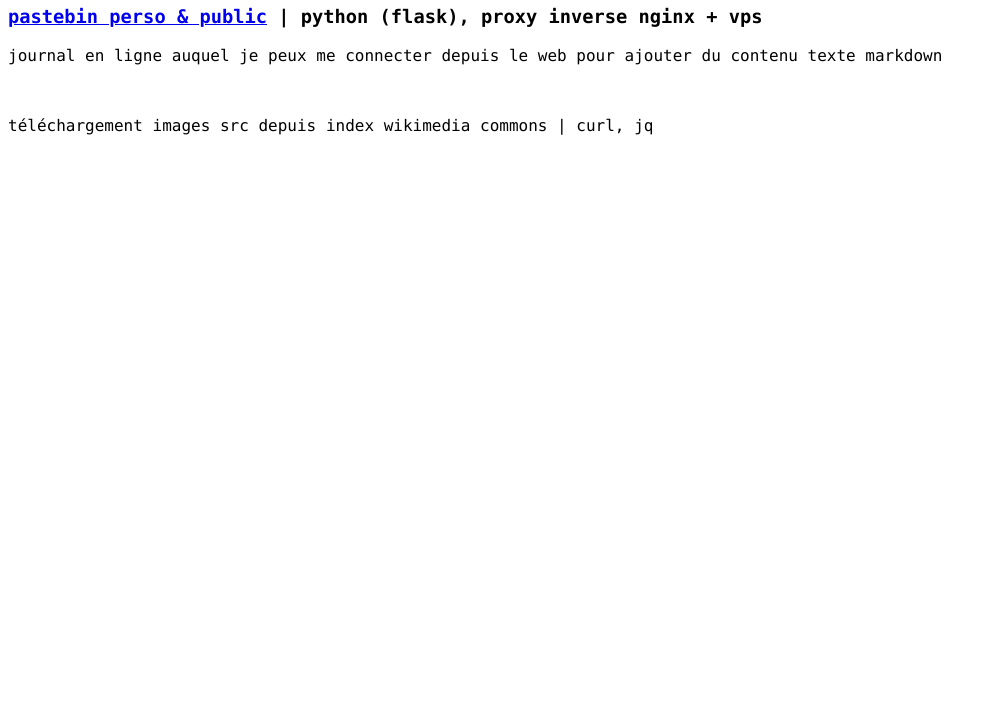
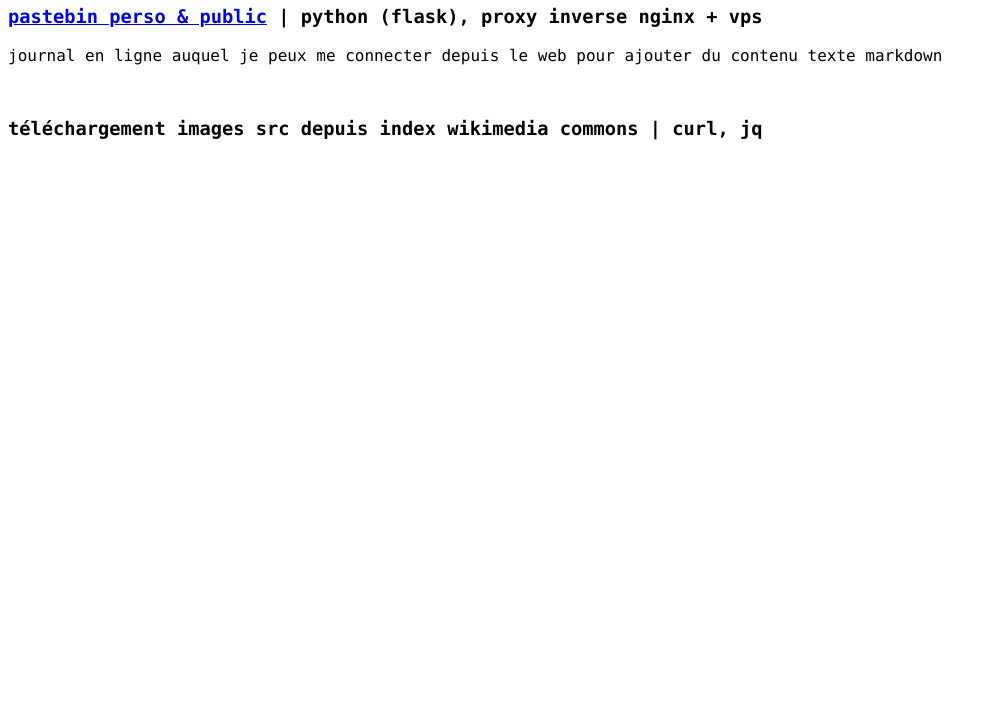
Before and after one commit to arthurlerayberthelot/page, a plain HTML site: page index.html in a window 1280 px wide. Shown: the part 75-800 px from the top of the page, without its empty margins (0-995 px from the left). Drawn offline with Linux system fonts and the light colour scheme.

Commit message:
Update index.html

```diff
--- a/index.html
+++ b/index.html
@@ -18,7 +18,7 @@
       </div>
       <br>
       <div>
-        <p>téléchargement images src depuis index wikimedia commons | curl, jq</p>
+        <h3>téléchargement images src depuis index wikimedia commons | curl, jq</h3>
       </div>
     </main>
   </body>
```
